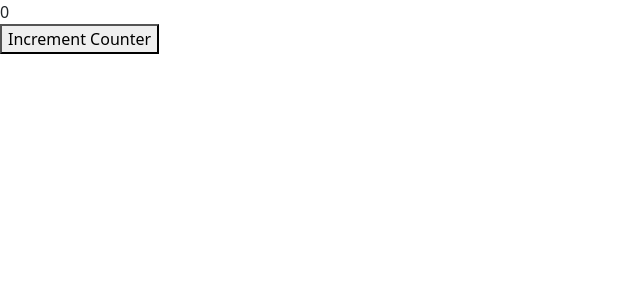
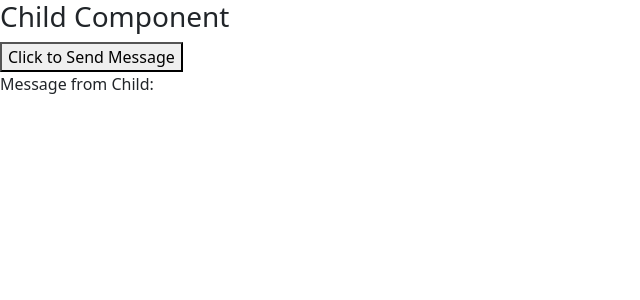
Before and after one commit to Patel-Kingkumar/Angular-Practice, an Angular app: page / in a window 1280 px wide. Shown: the top 300 px of the page, without its empty margins (0-640 px from the left). Built offline with nearby package versions, Linux system fonts and the light colour scheme.

Commit message:
023  : CHILD TO PARENT COMPLETE

```diff
--- a/src/app/communication/child-one/child-one.component.html
+++ b/src/app/communication/child-one/child-one.component.html
@@ -1,2 +1,2 @@
-{{ childCounter }}<br />
-<button (click)="increment()">Increment Counter</button>
+<h3>Child Component</h3>
+<button (click)="onButtonClick()">Click to Send Message</button>
--- a/src/app/communication/child-one/child-one.component.ts
+++ b/src/app/communication/child-one/child-one.component.ts
@@ -1,20 +1,20 @@
-import { Component, Input, OnInit } from '@angular/core';
+import { Component, EventEmitter, Input, OnInit, Output } from '@angular/core';
 
 @Component({
   selector: 'app-child-one',
   templateUrl: './child-one.component.html',
-  styleUrls: ['./child-one.component.scss']
+  styleUrls: ['./child-one.component.scss'],
 })
 export class ChildOneComponent implements OnInit {
-
-  constructor() { }
+  constructor() {}
 
   ngOnInit(): void {
+    // for without button click
+    // this.sendMessage.emit('Hello from Child Component!');
   }
+  @Output() sendMessage = new EventEmitter<string>();
 
-  @Input() childCounter!: number;
-
-  increment() {
-    this.childCounter++;
+  onButtonClick() {
+    this.sendMessage.emit('Hello from Child Component!');
   }
 }
--- a/src/app/communication/parent-one/parent-one.component.html
+++ b/src/app/communication/parent-one/parent-one.component.html
@@ -1 +1,2 @@
-<app-child-one [childCounter]="counter"></app-child-one>
+<app-child-one (sendMessage)="receiveMessage($event)"></app-child-one>
+<p>Message from Child: {{ messageFromChild }}</p>
--- a/src/app/communication/parent-one/parent-one.component.ts
+++ b/src/app/communication/parent-one/parent-one.component.ts
@@ -3,13 +3,15 @@ import { Component, Input, OnInit } from '@angular/core';
 @Component({
   selector: 'app-parent-one',
   templateUrl: './parent-one.component.html',
-  styleUrls: ['./parent-one.component.scss']
+  styleUrls: ['./parent-one.component.scss'],
 })
 export class ParentOneComponent implements OnInit {
+  constructor() {}
+  ngOnInit(): void {}
 
-  constructor() { }
-  ngOnInit(): void {
+  messageFromChild = '';
+
+  receiveMessage(message: any) {
+    this.messageFromChild = message;
   }
-
-  counter: number = 0;
 }
```
